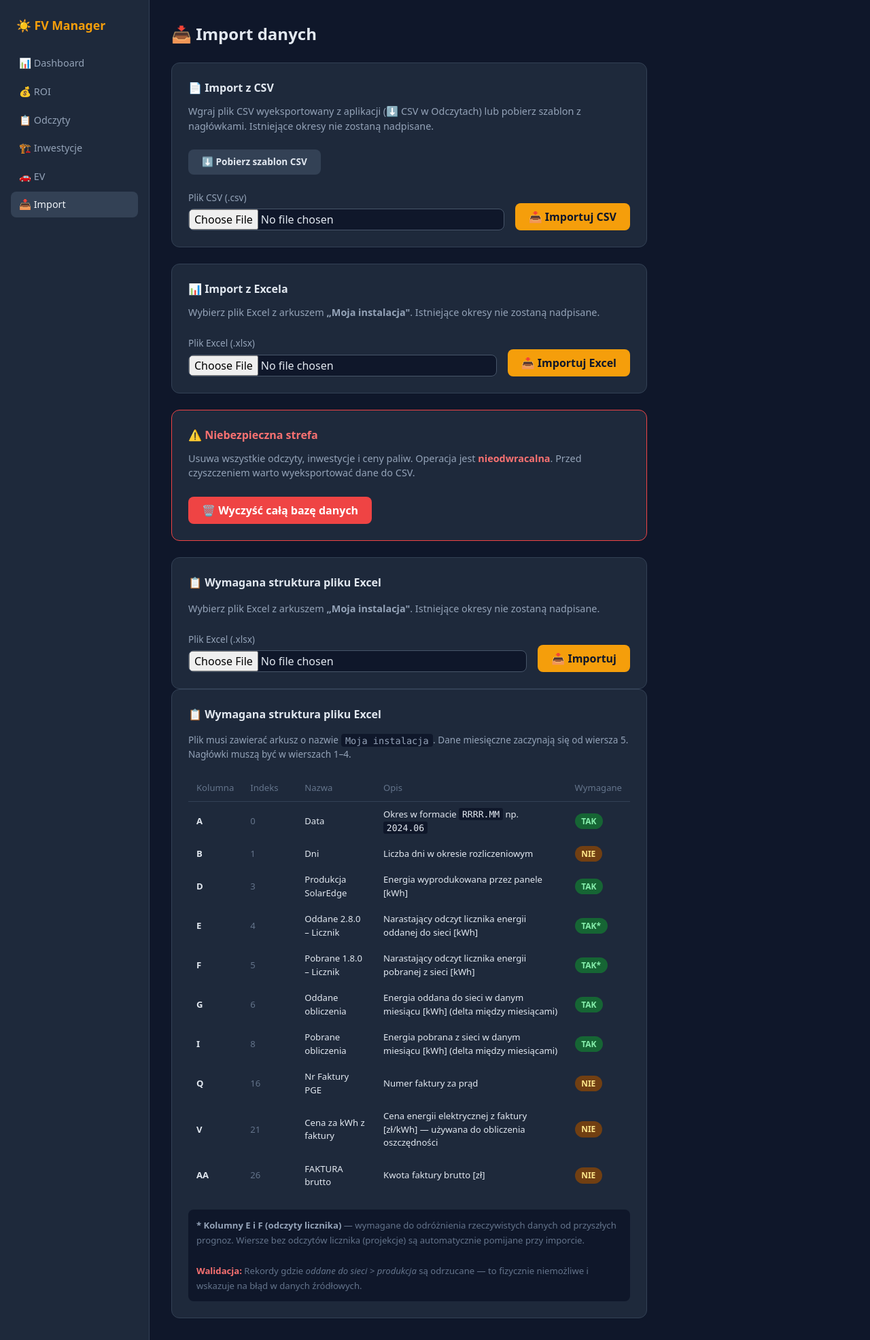
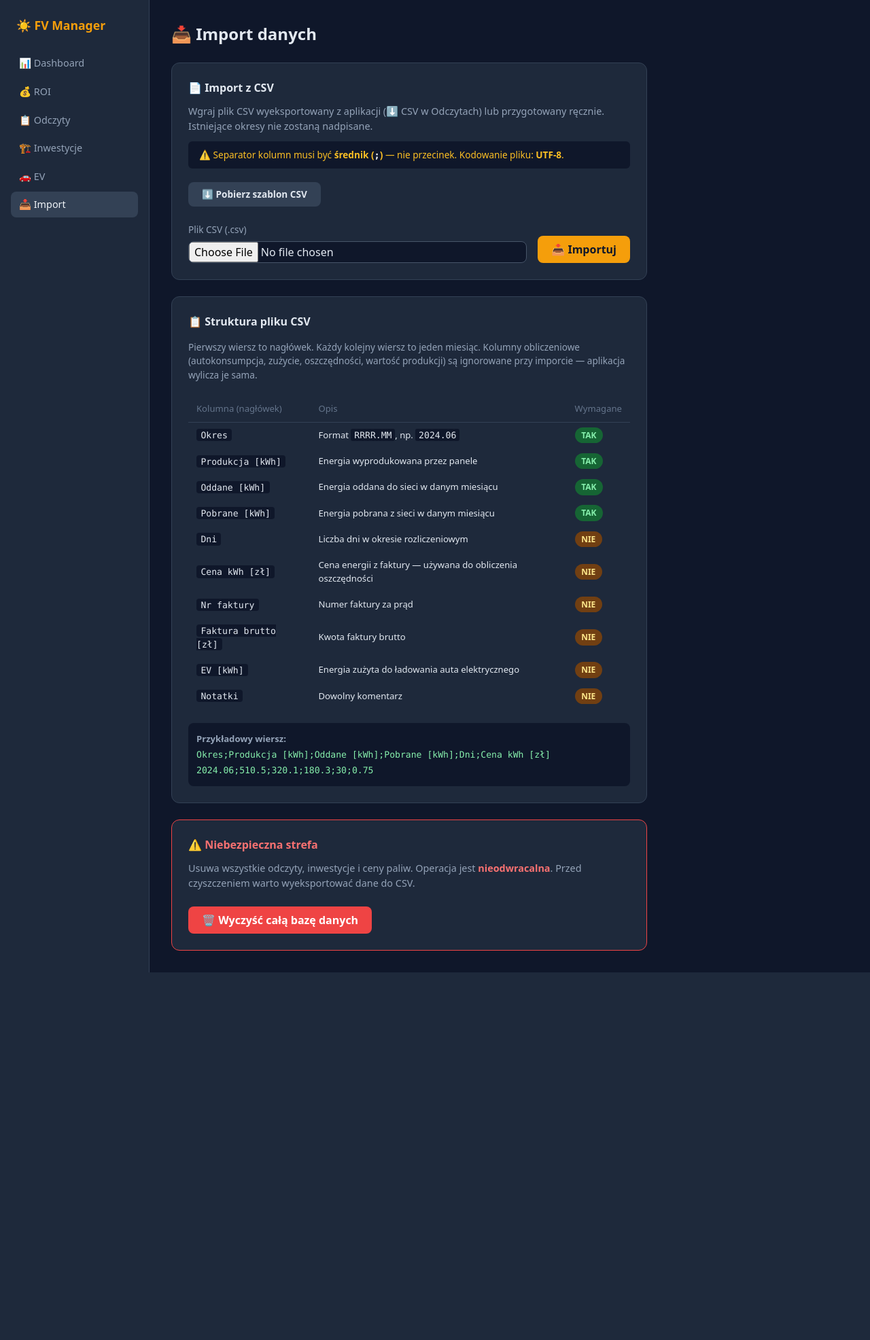
Before and after one commit to SyBeer/fv-manager, a FastAPI app: page /import in a window 1280 px wide. Shown: the whole page at 68% size. After the commit the page ends 1431 px from the top, so only its background shows below. Run offline with FastAPI, Linux system fonts and the light colour scheme; some libraries are stand-ins or nearby versions.

Commit message:
refactor: remove Excel import, CSV-only with semicolon delimiter
Co-Authored-By: Claude Sonnet 4.6 <noreply@anthropic.com>

```diff
--- a/config.yaml
+++ b/config.yaml
@@ -1,6 +1,6 @@
 name: "FV Manager"
 description: "Zarządzanie efektywnością kosztową fotowoltaiki — ROI, EV, import z Excela"
-version: "1.4.0"
+version: "1.5.0"
 slug: "fv-manager"
 init: false
 host_network: false
--- a/src/main.py
+++ b/src/main.py
@@ -13,7 +13,6 @@ from fastapi.templating import Jinja2Templates
 
 from utils.db import init_db, get_db, DB_PATH
 from services.calculations import calc_monthly, calc_roi, roi_sensitivity, calc_ev_savings
-from services.importer import import_excel
 
 BASE_DIR = Path(__file__).parent
 TEMPLATES_DIR = BASE_DIR.parent / "templates"
@@ -336,55 +335,6 @@ async def import_page(request: Request):
     return _t(request, "import.html")
 
 
-@app.post("/import")
-async def do_import(request: Request, file: UploadFile = File(...)):
-    import tempfile, os, urllib.parse
-    suffix = Path(file.filename).suffix
-    with tempfile.NamedTemporaryFile(delete=False, suffix=suffix) as tmp:
-        tmp.write(await file.read())
-        tmp_path = tmp.name
-
-    try:
-        try:
-            result = import_excel(tmp_path)
-        except ValueError as e:
-            return _t(request, "import.html", {"error": str(e)})
-
-        db = await get_db()
-        imported = 0
-        skipped = 0
-        try:
-            for r in result.records:
-                try:
-                    await db.execute(
-                        """INSERT OR IGNORE INTO readings
-                           (period, year, month, days, production_kwh, sent_to_grid_kwh,
-                            taken_from_grid_kwh, price_per_kwh, invoice_number, invoice_gross)
-                           VALUES (?,?,?,?,?,?,?,?,?,?)""",
-                        (r["period"], r["year"], r["month"], r["days"],
-                         r["production_kwh"], r["sent_to_grid_kwh"], r["taken_from_grid_kwh"],
-                         r.get("price_per_kwh"), r.get("invoice_number"), r.get("invoice_gross")),
-                    )
-                    if db.total_changes > imported:
-                        imported += 1
-                    else:
-                        skipped += 1
-                except Exception:
-                    skipped += 1
-            await db.commit()
-        finally:
-            await db.close()
-    finally:
-        os.unlink(tmp_path)
-
-    rejected_json = urllib.parse.quote_plus(
-        str([r["period"] + ": " + r["reason"] for r in result.rejected])
-    ) if result.rejected else ""
-    rp = request.scope.get("root_path", "")
-    return RedirectResponse(
-        f"{rp}/import?imported={imported}&skipped={skipped}&rejected={len(result.rejected)}&rejected_list={rejected_json}",
-        status_code=303,
-    )
 
 
 CSV_HEADERS = [
@@ -413,8 +363,7 @@ async def do_import_csv(request: Request, file: UploadFile = File(...)):
     import csv, io
     rp = request.scope.get("root_path", "")
     content = (await file.read()).decode("utf-8-sig")
-    delimiter = ";" if ";" in content.split("\n")[0] else ","
-    reader = csv.DictReader(io.StringIO(content), delimiter=delimiter)
+    reader = csv.DictReader(io.StringIO(content), delimiter=";")
     db = await get_db()
     imported = skipped = 0
     try:
--- a/templates/import.html
+++ b/templates/import.html
@@ -23,21 +23,17 @@
   </div>
   {% endif %}
 
-  {% if request.query_params.get('rejected') and request.query_params.get('rejected') != '0' %}
-  {% set rejected_list = request.query_params.get('rejected_list', '') %}
-  <div style="background:#450a0a; border:1px solid #ef4444; border-radius:8px; padding:1rem; margin-bottom:1.5rem; color:#fca5a5;">
-    <strong>⚠️ Odrzucono {{ request.query_params.get('rejected') }} rekordów</strong> — oddane do sieci przekraczają produkcję:
-    <div style="margin-top:.5rem; font-size:.85rem; font-family:monospace; white-space:pre-wrap; color:#fecaca;">{{ rejected_list | urldecode if rejected_list else '' }}</div>
-  </div>
-  {% endif %}
-
   <!-- CSV Import -->
   <div class="card" style="margin-bottom:1.5rem;">
     <h2 style="font-size:1rem; font-weight:600; margin-bottom:.75rem;">📄 Import z CSV</h2>
-    <p style="color:#94a3b8; margin-bottom:1.5rem; font-size:.9rem;">
-      Wgraj plik CSV wyeksportowany z aplikacji (⬇️ CSV w Odczytach) lub pobierz szablon z nagłówkami.
+    <p style="color:#94a3b8; margin-bottom:.75rem; font-size:.9rem;">
+      Wgraj plik CSV wyeksportowany z aplikacji (⬇️ CSV w Odczytach) lub przygotowany ręcznie.
       Istniejące okresy nie zostaną nadpisane.
     </p>
+    <div style="background:#0f172a; border-radius:6px; padding:.6rem 1rem; margin-bottom:1.25rem; font-size:.85rem; color:#fbbf24;">
+      ⚠️ Separator kolumn musi być <strong>średnik (<code style="color:#f8fafc;">;</code>)</strong> — nie przecinek.
+      Kodowanie pliku: <strong>UTF-8</strong>.
+    </div>
     <div style="display:flex; gap:.75rem; margin-bottom:1.5rem; flex-wrap:wrap;">
       <a href="{{ rp }}/import/template.csv" class="btn btn-ghost" style="font-size:.85rem;">⬇️ Pobierz szablon CSV</a>
     </div>
@@ -46,28 +42,89 @@
         <label style="display:block; margin-bottom:.4rem; font-size:.85rem; color:#94a3b8;">Plik CSV (.csv)</label>
         <input type="file" name="file" accept=".csv" required>
       </div>
-      <button type="submit" class="btn btn-primary" onclick="this.disabled=true; this.textContent='⏳ Importuję...'; this.form.submit();">📥 Importuj CSV</button>
+      <button type="submit" class="btn btn-primary" onclick="this.disabled=true; this.textContent='⏳ Importuję...'; this.form.submit();">📥 Importuj</button>
     </form>
   </div>
 
-  <!-- Excel Upload -->
+  <!-- Struktura pliku CSV -->
   <div class="card" style="margin-bottom:1.5rem;">
-    <h2 style="font-size:1rem; font-weight:600; margin-bottom:.75rem;">📊 Import z Excela</h2>
-    <p style="color:#94a3b8; margin-bottom:1.5rem; font-size:.9rem;">
-      Wybierz plik Excel z arkuszem <strong>„Moja instalacja"</strong>.
-      Istniejące okresy nie zostaną nadpisane.
+    <h2 style="font-size:1rem; font-weight:600; margin-bottom:1rem;">📋 Struktura pliku CSV</h2>
+    <p style="color:#94a3b8; font-size:.85rem; margin-bottom:1.25rem;">
+      Pierwszy wiersz to nagłówek. Każdy kolejny wiersz to jeden miesiąc.
+      Kolumny obliczeniowe (autokonsumpcja, zużycie, oszczędności, wartość produkcji) są ignorowane przy imporcie — aplikacja wylicza je sama.
     </p>
-    <form method="post" action="{{ rp }}/import" enctype="multipart/form-data" style="display:flex; gap:1rem; align-items:flex-end; flex-wrap:wrap;">
-      <div style="flex:1; min-width:200px;">
-        <label style="display:block; margin-bottom:.4rem; font-size:.85rem; color:#94a3b8;">Plik Excel (.xlsx)</label>
-        <input type="file" name="file" accept=".xlsx" required>
-      </div>
-      <button type="submit" class="btn btn-primary" onclick="this.disabled=true; this.textContent='⏳ Importuję...'; this.form.submit();">📥 Importuj Excel</button>
-    </form>
+
+    <table style="font-size:.82rem; width:100%;">
+      <thead>
+        <tr>
+          <th>Kolumna (nagłówek)</th>
+          <th>Opis</th>
+          <th>Wymagane</th>
+        </tr>
+      </thead>
+      <tbody>
+        <tr>
+          <td><code style="background:#0f172a; padding:.1rem .4rem; border-radius:4px;">Okres</code></td>
+          <td>Format <code style="background:#0f172a; padding:.1rem .3rem; border-radius:3px;">RRRR.MM</code>, np. <code style="background:#0f172a; padding:.1rem .3rem; border-radius:3px;">2024.06</code></td>
+          <td><span class="badge-green">TAK</span></td>
+        </tr>
+        <tr>
+          <td><code style="background:#0f172a; padding:.1rem .4rem; border-radius:4px;">Produkcja [kWh]</code></td>
+          <td>Energia wyprodukowana przez panele</td>
+          <td><span class="badge-green">TAK</span></td>
+        </tr>
+        <tr>
+          <td><code style="background:#0f172a; padding:.1rem .4rem; border-radius:4px;">Oddane [kWh]</code></td>
+          <td>Energia oddana do sieci w danym miesiącu</td>
+          <td><span class="badge-green">TAK</span></td>
+        </tr>
+        <tr>
+          <td><code style="background:#0f172a; padding:.1rem .4rem; border-radius:4px;">Pobrane [kWh]</code></td>
+          <td>Energia pobrana z sieci w danym miesiącu</td>
+          <td><span class="badge-green">TAK</span></td>
+        </tr>
+        <tr>
+          <td><code style="background:#0f172a; padding:.1rem .4rem; border-radius:4px;">Dni</code></td>
+          <td>Liczba dni w okresie rozliczeniowym</td>
+          <td><span class="badge-yellow">NIE</span></td>
+        </tr>
+        <tr>
+          <td><code style="background:#0f172a; padding:.1rem .4rem; border-radius:4px;">Cena kWh [zł]</code></td>
+          <td>Cena energii z faktury — używana do obliczenia oszczędności</td>
+          <td><span class="badge-yellow">NIE</span></td>
+        </tr>
+        <tr>
+          <td><code style="background:#0f172a; padding:.1rem .4rem; border-radius:4px;">Nr faktury</code></td>
+          <td>Numer faktury za prąd</td>
+          <td><span class="badge-yellow">NIE</span></td>
+        </tr>
+        <tr>
+          <td><code style="background:#0f172a; padding:.1rem .4rem; border-radius:4px;">Faktura brutto [zł]</code></td>
+          <td>Kwota faktury brutto</td>
+          <td><span class="badge-yellow">NIE</span></td>
+        </tr>
+        <tr>
+          <td><code style="background:#0f172a; padding:.1rem .4rem; border-radius:4px;">EV [kWh]</code></td>
+          <td>Energia zużyta do ładowania auta elektrycznego</td>
+          <td><span class="badge-yellow">NIE</span></td>
+        </tr>
+        <tr>
+          <td><code style="background:#0f172a; padding:.1rem .4rem; border-radius:4px;">Notatki</code></td>
+          <td>Dowolny komentarz</td>
+          <td><span class="badge-yellow">NIE</span></td>
+        </tr>
+      </tbody>
+    </table>
+
+    <div style="margin-top:1.25rem; padding:.75rem; background:#0f172a; border-radius:8px; font-size:.82rem; color:#64748b; line-height:1.7;">
+      <strong style="color:#94a3b8;">Przykładowy wiersz:</strong><br>
+      <code style="color:#86efac; white-space:pre-wrap;">Okres;Produkcja [kWh];Oddane [kWh];Pobrane [kWh];Dni;Cena kWh [zł]
+2024.06;510.5;320.1;180.3;30;0.75</code>
+    </div>
   </div>
 
   <!-- Danger Zone -->
-  <div class="card" style="margin-bottom:1.5rem; border-color:#ef4444;">
+  <div class="card" style="border-color:#ef4444;">
     <h2 style="font-size:1rem; font-weight:600; margin-bottom:.75rem; color:#f87171;">⚠️ Niebezpieczna strefa</h2>
     <p style="color:#94a3b8; font-size:.9rem; margin-bottom:1.5rem;">
       Usuwa wszystkie odczyty, inwestycje i ceny paliw. Operacja jest <strong style="color:#f87171;">nieodwracalna</strong>.
@@ -77,111 +134,5 @@
       <button type="submit" class="btn btn-red">🗑️ Wyczyść całą bazę danych</button>
     </form>
   </div>
-
-  <!-- Struktura pliku Excel -->
-  <div class="card">
-    <h2 style="font-size:1rem; font-weight:600; margin-bottom:1rem;">📋 Wymagana struktura pliku Excel</h2>
-    <p style="color:#94a3b8; margin-bottom:1.5rem; font-size:.9rem;">
-      Wybierz plik Excel z arkuszem <strong>„Moja instalacja"</strong>.
-      Istniejące okresy nie zostaną nadpisane.
-    </p>
-    <form method="post" action="{{ rp }}/import" enctype="multipart/form-data" style="display:flex; gap:1rem; align-items:flex-end; flex-wrap:wrap;">
-      <div style="flex:1; min-width:200px;">
-        <label style="display:block; margin-bottom:.4rem; font-size:.85rem; color:#94a3b8;">Plik Excel (.xlsx)</label>
-        <input type="file" name="file" accept=".xlsx" required>
-      </div>
-      <button type="submit" class="btn btn-primary" onclick="this.disabled=true; this.textContent='⏳ Importuję...'; this.form.submit();">📥 Importuj</button>
-    </form>
-  </div>
-
-  <!-- Struktura pliku -->
-  <div class="card">
-    <h2 style="font-size:1rem; font-weight:600; margin-bottom:1rem;">📋 Wymagana struktura pliku Excel</h2>
-    <p style="color:#94a3b8; font-size:.85rem; margin-bottom:1.25rem;">
-      Plik musi zawierać arkusz o nazwie <code style="background:#0f172a; padding:.1rem .4rem; border-radius:4px;">Moja instalacja</code>.
-      Dane miesięczne zaczynają się od wiersza 5. Nagłówki muszą być w wierszach 1–4.
-    </p>
-
-    <table style="font-size:.82rem; width:100%;">
-      <thead>
-        <tr>
-          <th style="width:60px;">Kolumna</th>
-          <th style="width:80px;">Indeks</th>
-          <th>Nazwa</th>
-          <th>Opis</th>
-          <th>Wymagane</th>
-        </tr>
-      </thead>
-      <tbody>
-        <tr>
-          <td><strong>A</strong></td><td style="color:#64748b;">0</td>
-          <td>Data</td>
-          <td>Okres w formacie <code style="background:#0f172a; padding:.1rem .3rem; border-radius:3px;">RRRR.MM</code> np. <code style="background:#0f172a; padding:.1rem .3rem; border-radius:3px;">2024.06</code></td>
-          <td><span class="badge-green">TAK</span></td>
-        </tr>
-        <tr>
-          <td><strong>B</strong></td><td style="color:#64748b;">1</td>
-          <td>Dni</td>
-          <td>Liczba dni w okresie rozliczeniowym</td>
-          <td><span class="badge-yellow">NIE</span></td>
-        </tr>
-        <tr>
-          <td><strong>D</strong></td><td style="color:#64748b;">3</td>
-          <td>Produkcja SolarEdge</td>
-          <td>Energia wyprodukowana przez panele [kWh]</td>
-          <td><span class="badge-green">TAK</span></td>
-        </tr>
-        <tr>
-          <td><strong>E</strong></td><td style="color:#64748b;">4</td>
-          <td>Oddane 2.8.0 – Licznik</td>
-          <td>Narastający odczyt licznika energii oddanej do sieci [kWh]</td>
-          <td><span class="badge-green">TAK*</span></td>
-        </tr>
-        <tr>
-          <td><strong>F</strong></td><td style="color:#64748b;">5</td>
-          <td>Pobrane 1.8.0 – Licznik</td>
-          <td>Narastający odczyt licznika energii pobranej z sieci [kWh]</td>
-          <td><span class="badge-green">TAK*</span></td>
-        </tr>
-        <tr>
-          <td><strong>G</strong></td><td style="color:#64748b;">6</td>
-          <td>Oddane obliczenia</td>
-          <td>Energia oddana do sieci w danym miesiącu [kWh] (delta między miesiącami)</td>
-          <td><span class="badge-green">TAK</span></td>
-        </tr>
-        <tr>
-          <td><strong>I</strong></td><td style="color:#64748b;">8</td>
-          <td>Pobrane obliczenia</td>
-          <td>Energia pobrana z sieci w danym miesiącu [kWh] (delta między miesiącami)</td>
-          <td><span class="badge-green">TAK</span></td>
-        </tr>
-        <tr>
-          <td><strong>Q</strong></td><td style="color:#64748b;">16</td>
-          <td>Nr Faktury PGE</td>
-          <td>Numer faktury za prąd</td>
-          <td><span class="badge-yellow">NIE</span></td>
-        </tr>
-        <tr>
-          <td><strong>V</strong></td><td style="color:#64748b;">21</td>
-          <td>Cena za kWh z faktury</td>
-          <td>Cena energii elektrycznej z faktury [zł/kWh] — używana do obliczenia oszczędności</td>
-          <td><span class="badge-yellow">NIE</span></td>
-        </tr>
-        <tr>
-          <td><strong>AA</strong></td><td style="color:#64748b;">26</td>
-          <td>FAKTURA brutto</td>
-          <td>Kwota faktury brutto [zł]</td>
-          <td><span class="badge-yellow">NIE</span></td>
-        </tr>
-      </tbody>
-    </table>
-
-    <div style="margin-top:1.25rem; padding:.75rem; background:#0f172a; border-radius:8px; font-size:.82rem; color:#64748b; line-height:1.7;">
-      <strong style="color:#94a3b8;">* Kolumny E i F (odczyty licznika)</strong> — wymagane do odróżnienia rzeczywistych danych od przyszłych prognoz.
-      Wiersze bez odczytów licznika (projekcje) są automatycznie pomijane przy imporcie.<br><br>
-      <strong style="color:#f87171;">Walidacja:</strong> Rekordy gdzie <em>oddane do sieci &gt; produkcja</em> są odrzucane — to fizycznie niemożliwe
-      i wskazuje na błąd w danych źródłowych.
-    </div>
-  </div>
 </div>
 {% endblock %}
```
Also changed, not shown: CHANGELOG.md.
